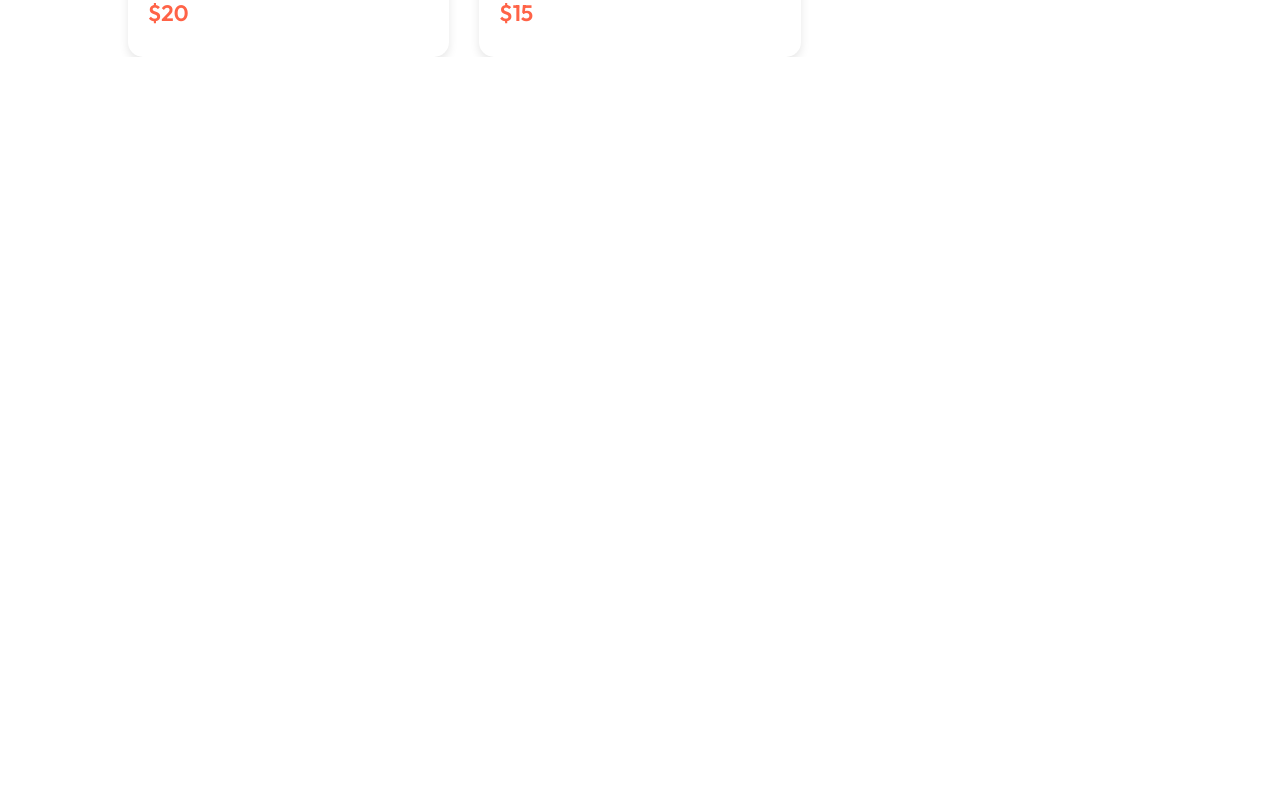
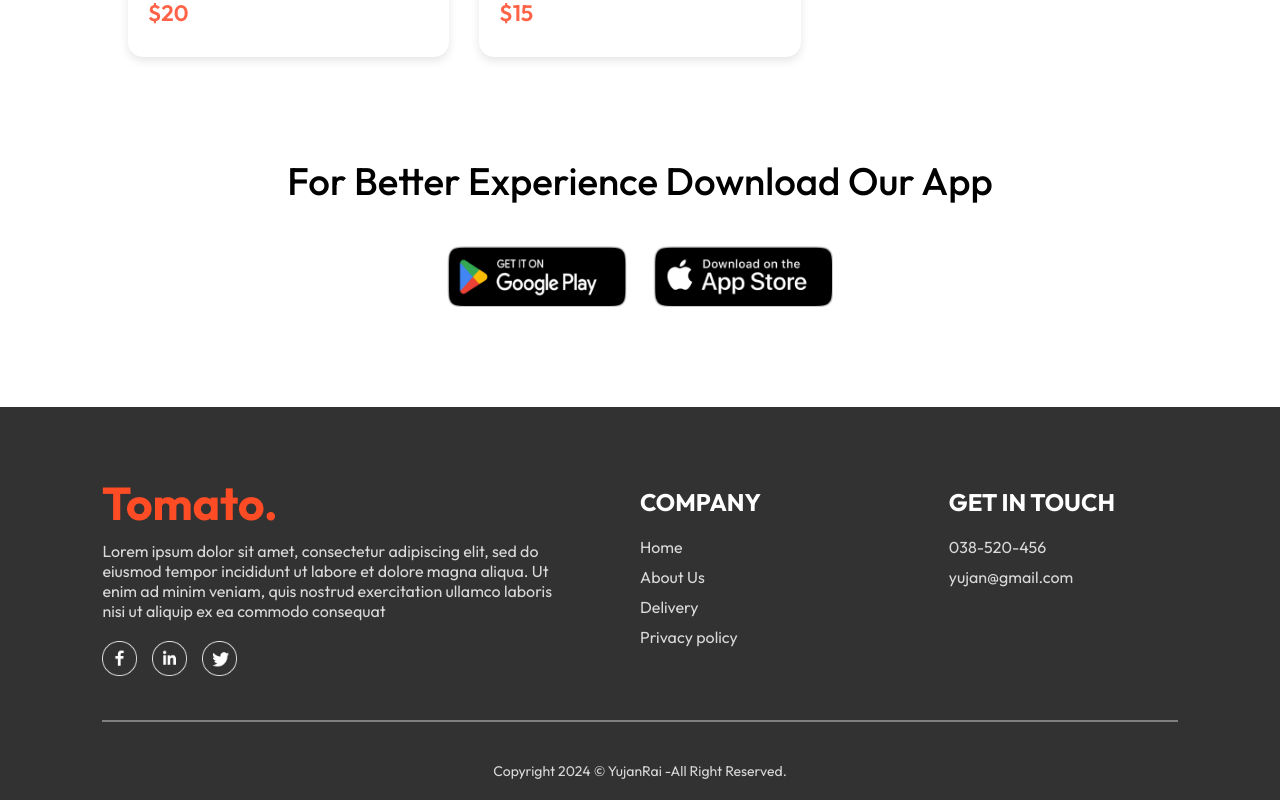
Before and after one commit to yujanThulung/food-delivery, a React (Vite) app: page / in a window 1280 px wide. Shown: the part 6064-6864 px from the top of the page. Before the commit the page ends 6121 px from the top, so only its background shows below. Built offline with nearby package versions, Linux system fonts and the light colour scheme.

Commit message:
landing page completed

```diff
--- a/src/App.jsx
+++ b/src/App.jsx
@@ -4,18 +4,22 @@ import { BrowserRouter as Router, Routes, Route } from 'react-router-dom';
 import Home from './pages/Home/Home'
 import Cart from './pages/Cart/Cart'
 import PlaceOrder from './pages/PlaceOrder/PlaceOrder'
+import Footer from './components/Footer/Footer';
 
 
 const App = () => {
   return (
-    <div className='app'>
-      <Navbar/>
-      <Routes>
-        <Route path='/' element= {<Home/>} />
-        <Route path='/cart' element = {<Cart/>}/>
-        <Route path='/order' element = {<PlaceOrder/>}/>
-      </Routes>
-    </div>
+    <>
+      <div className='app'>
+        <Navbar />
+        <Routes>
+          <Route path='/' element={<Home />} />
+          <Route path='/cart' element={<Cart />} />
+          <Route path='/order' element={<PlaceOrder />} />
+        </Routes>
+      </div>
+      <Footer />
+    </>
   )
 }
 
--- /dev/null
+++ b/src/components/AppDownload/AppDownload.css
@@ -0,0 +1,28 @@
+.app-download{
+    margin:auto auto;
+    margin-top: 100px;
+    font-size: max(3vw,20px);
+    text-align: center;
+    font-weight: 500;
+}
+
+
+.app-download-platforms{
+    display: flex;
+    justify-content: center;
+    gap: max(2vw, 10px);
+    margin-top: 40px;
+}
+
+
+.app-download-platforms img{
+    width: max(30vw, 120px);
+    max-width: 180px;
+    transition: 0.5s;
+    cursor: pointer;
+}
+
+
+.app-download-platforms img:hover{
+    transform: scale(1.05);
+}
--- /dev/null
+++ b/src/components/AppDownload/AppDownload.jsx
@@ -0,0 +1,17 @@
+import React from 'react'
+import './AppDownload.css'
+import { assets } from '../../assets/assets'
+
+const AppDownload = () => {
+    return (
+        <div className="app-download" id="app-download">
+            <p>For Better Experience Download Our App</p>
+            <div className="app-download-platforms">
+                <img src={assets.play_store} alt="png" />
+                <img src={assets.app_store} alt="png" />
+            </div>
+        </div>
+    )
+}
+
+export default AppDownload
--- /dev/null
+++ b/src/components/Footer/Footer.css
@@ -0,0 +1,62 @@
+.footer{
+    display: flex;
+    flex-direction: column;
+    align-items: center;
+    margin-top: 100px;
+    gap:20px;
+    padding:20px 8vw;
+    padding-top: 80px;
+    color: #d9d9d9;
+    background-color:#323232;
+}
+
+
+
+.footer-content{
+    width:100%;
+    display: grid;
+    grid-template-columns: 2fr 1fr 1fr;
+    gap: 80px;
+}
+
+
+
+.footer-content-left, .footer-content-center, .fooer-content-right{
+    display: flex;
+    flex-direction:column;
+    align-items: start;
+    gap: 20px;
+}
+
+
+
+.footer-content-left li, .footer-content-center li, .fooer-content-right li{
+    list-style: none;
+    margin-bottom:10px;
+    cursor:pointer;
+}
+
+
+
+.footer-content-center h2, .fooer-content-right h2{
+    color:white;
+}
+
+
+
+.footer-social-icons img{
+    width:35px;
+    margin-right:15px;
+}
+
+.footer hr{
+    width:100%;
+    height: 2px;
+    margin: 20px 0;
+    background-color: grey;
+    border: none;
+}
+
+.footer-copyright{
+    font-size: 14px !important;
+}
--- /dev/null
+++ b/src/components/Footer/Footer.jsx
@@ -0,0 +1,42 @@
+import React from 'react'
+import './Footer.css'
+import { assets } from '../../assets/assets'
+
+const Footer = () => {
+    return (
+        <div className="footer" id="footer">
+            <div className="footer-content">
+                <div className="footer-content-left">
+                    <img src={assets.logo} alt="icon" />
+                    <p>
+                        Lorem ipsum dolor sit amet, consectetur adipiscing elit, sed do eiusmod tempor incididunt ut labore et dolore magna aliqua. Ut enim ad minim veniam, quis nostrud exercitation ullamco laboris nisi ut aliquip ex ea commodo consequat</p>
+                    <div className="footer-social-icons">
+                        <img src={assets.facebook_icon} alt="icon" />
+                        <img src={assets.linkedin_icon} alt="icon" />
+                        <img src={assets.twitter_icon} alt="icon" />
+                    </div>
+                </div>
+                <div className="footer-content-center">
+                        <h2>COMPANY</h2>
+                        <ul>
+                            <li>Home</li>
+                            <li>About Us</li>
+                            <li>Delivery</li>
+                            <li>Privacy policy</li>
+                        </ul>
+                </div>
+                <div className="fooer-content-right">
+                    <h2>GET IN TOUCH</h2>
+                    <ul>
+                        <li>038-520-456</li>
+                        <li>yujan@gmail.com</li>
+                    </ul>
+                </div>
+            </div>
+            <hr />
+            <p className="footer-copyright">Copyright 2024 &copy; YujanRai -All Right Reserved.</p>
+        </div>
+    )
+}
+
+export default Footer
--- a/src/pages/Home/Home.jsx
+++ b/src/pages/Home/Home.jsx
@@ -3,6 +3,7 @@ import './Home.css'
 import Header from '../../components/Header/Header'
 import ExploreMenu from '../../components/ExploreMenu/ExploreMenu'
 import FoodDisplay from '../../FoodDisplay/FoodDisplay'
+import AppDownload from '../../components/AppDownload/AppDownload'
 
 const Home = () => {
   const [category,setCategory] = useState("All");
@@ -13,6 +14,7 @@ const Home = () => {
         <Header/>
         <ExploreMenu category={category} setCategory={setCategory}/>
         <FoodDisplay category={category}/>
+        <AppDownload/>
     </div>
   )
 }
```
Also changed, not shown: src/components/navbar/navbar.jsx (+5 -5 lines).
